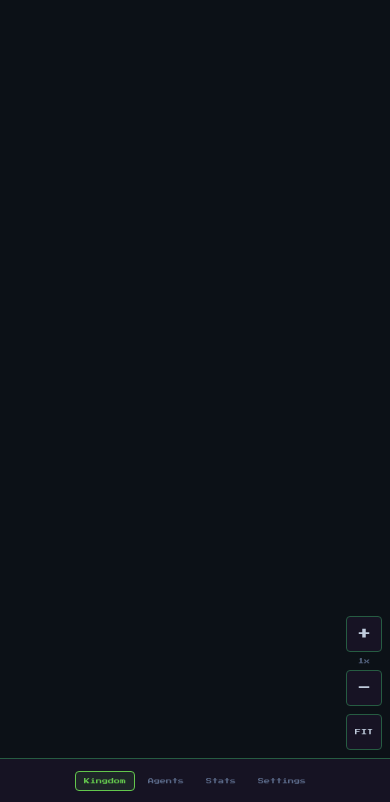
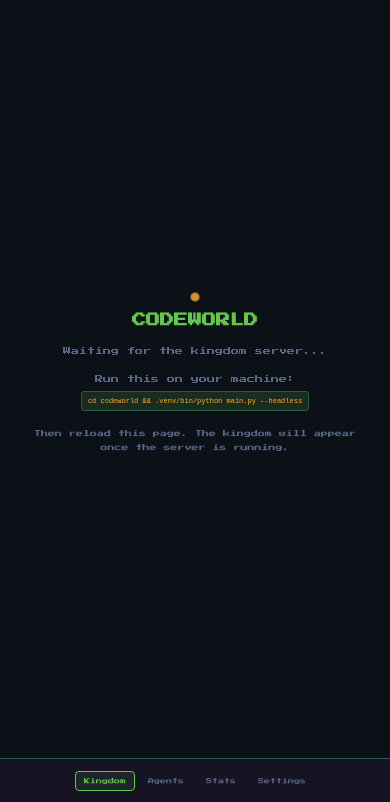
Before and after one commit to Diego-redpine/codeworld, a plain HTML site: page webapp/index.html in a window 390 px wide. Shown: the part 42-844 px from the top of the page. Drawn offline with Linux system fonts and the light colour scheme.

Commit message:
feat: GitHub Pages deployment + 10 FPS + disconnected overlay
- Add root index.html redirect for GitHub Pages (diego-redpine.github.io/codeworld)
- Add disconnected overlay with instructions when no server running
- Support ?ws=host:port URL param for remote WebSocket connections
- Increase animation from 2 FPS to 10 FPS (sleep 0.5s → 0.1s)
- Fix canvas layout: info panel overlays instead of stealing flex space
- Portrait mobile: immersive zoom fills screen

Co-Authored-By: Claude Opus 4.6 <noreply@anthropic.com>

```diff
--- a/webapp/index.html
+++ b/webapp/index.html
@@ -310,6 +310,54 @@
     width: 16px; height: 16px;
   }
 
+  /* ── Disconnected Overlay ─────────────── */
+  #disconnected-overlay {
+    position: absolute;
+    top: 0; left: 0; right: 0; bottom: 0;
+    display: flex;
+    flex-direction: column;
+    align-items: center;
+    justify-content: center;
+    background: var(--bg);
+    z-index: 80;
+    text-align: center;
+    padding: 24px;
+    transition: opacity 0.5s ease;
+  }
+  #disconnected-overlay.hidden { opacity: 0; pointer-events: none; }
+  #disconnected-overlay h2 {
+    font-size: 14px;
+    color: var(--green);
+    margin-bottom: 16px;
+  }
+  #disconnected-overlay p {
+    font-size: 8px;
+    color: var(--text-dim);
+    line-height: 2;
+    max-width: 500px;
+  }
+  #disconnected-overlay code {
+    display: inline-block;
+    background: rgba(99, 199, 77, 0.15);
+    border: 1px solid var(--border);
+    border-radius: 3px;
+    padding: 2px 6px;
+    font-size: 7px;
+    color: var(--amber);
+    margin: 4px 0;
+  }
+  #disconnected-overlay .dot-pulse {
+    width: 8px; height: 8px;
+    border-radius: 50%;
+    background: var(--amber);
+    animation: pulse 1.5s ease-in-out infinite;
+    margin-bottom: 12px;
+  }
+  @keyframes pulse {
+    0%, 100% { opacity: 0.3; transform: scale(0.8); }
+    50% { opacity: 1; transform: scale(1.2); }
+  }
+
   /* ── Zoom Controls ─────────────────────── */
   #zoom-controls {
     position: absolute;
@@ -390,6 +438,18 @@
 
 <!-- Main Content -->
 <div id="main">
+  <!-- Disconnected Overlay -->
+  <div id="disconnected-overlay">
+    <div class="dot-pulse"></div>
+    <h2>CODEWORLD</h2>
+    <p>Waiting for the kingdom server...</p>
+    <p style="margin-top:12px">Run this on your machine:</p>
+    <p><code>cd codeworld && .venv/bin/python main.py --headless</code></p>
+    <p style="margin-top:12px;font-size:7px;color:var(--text-dim)">
+      Then reload this page. The kingdom will appear once the server is running.
+    </p>
+  </div>
+
   <!-- Kingdom View (default) -->
   <div id="kingdom-view">
     <div id="canvas-area">
@@ -926,16 +986,29 @@
   }
 
   // ── WebSocket ─────────────────────────────────────────
-  var wsUrl = "ws://" + window.location.hostname + ":" + (window.location.port || "8765");
+  var overlay = document.getElementById("disconnected-overlay");
+  var hasConnected = false;
+
+  // Support ?ws=host:port URL parameter for remote connections
+  var params = new URLSearchParams(window.location.search);
+  var wsHost = params.get("ws") || (window.location.hostname + ":" + (window.location.port || "8765"));
+  var wsUrl = "ws://" + wsHost;
 
   function connect() {
     if (reconnectTimer) { clearTimeout(reconnectTimer); reconnectTimer = null; }
 
-    ws = new WebSocket(wsUrl);
+    try {
+      ws = new WebSocket(wsUrl);
+    } catch (e) {
+      reconnectTimer = setTimeout(connect, 3000);
+      return;
+    }
     ws.binaryType = "arraybuffer";
 
     ws.onopen = function() {
       statusDot.classList.add("connected");
+      hasConnected = true;
+      overlay.classList.add("hidden");
     };
 
     ws.onmessage = function(evt) {
@@ -948,7 +1021,10 @@
 
     ws.onclose = function() {
       statusDot.classList.remove("connected");
-      reconnectTimer = setTimeout(connect, 2000);
+      if (!hasConnected) {
+        overlay.classList.remove("hidden");
+      }
+      reconnectTimer = setTimeout(connect, 3000);
     };
 
     ws.onerror = function() { ws.close(); };
```
Also changed, not shown: index.html (added, +1 -0 lines), 1 other file.
